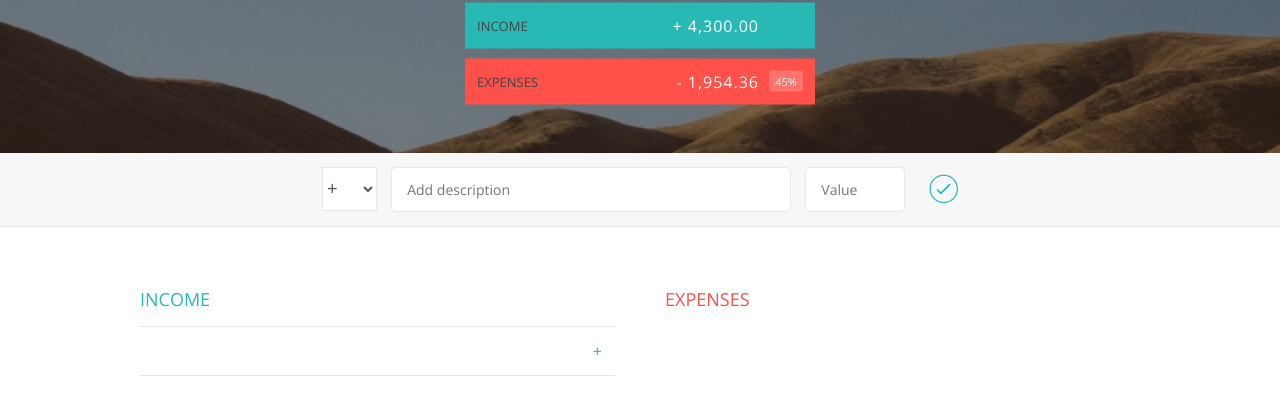
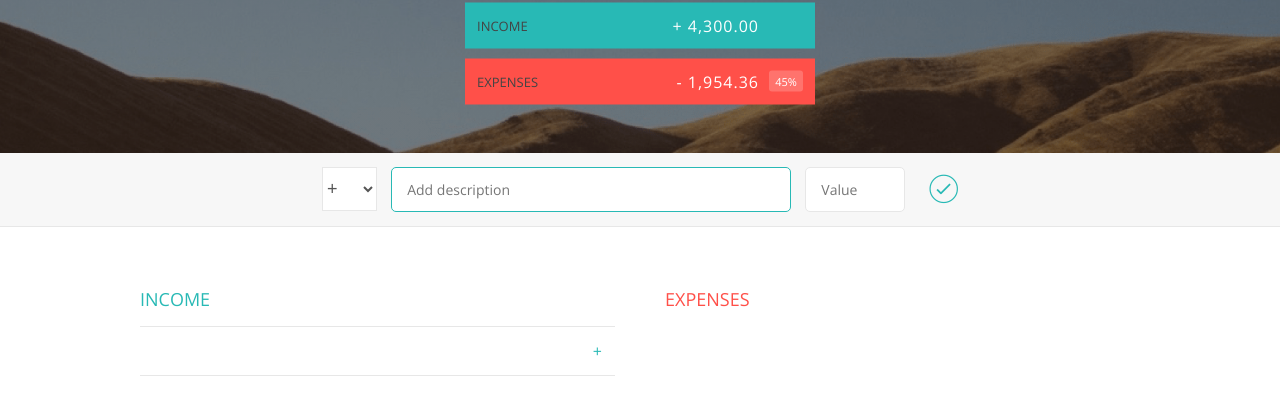
Before and after one commit to dennis-kurochkin/complete-javascript-course, a plain HTML site: page 6-budgety/starter/index.html in a window 1280 px wide. Both pictures are taken after a click on the button 943 px from the left and 357 px from the top of the page. Shown: the part 167-582 px from the top of the page. Drawn offline with nearby package versions, Linux system fonts and the light colour scheme.

Commit message:
Add switching focus to the first input

```diff
--- a/6-budgety/starter/app.js
+++ b/6-budgety/starter/app.js
@@ -139,6 +139,8 @@ var UIController = (function () {
         .forEach(function (input) {
           input.value = '';
         });
+
+      document.querySelector(DOMStrings.inputDescription).focus();
     },
     getDOMStrings: function () {
       return DOMStrings;
--- a/6-budgety/starter/index.html
+++ b/6-budgety/starter/index.html
@@ -42,7 +42,7 @@
                         <option value="inc" selected>+</option>
                         <option value="exp">-</option>
                     </select>
-                    <input type="text" class="add__description" placeholder="Add description">
+                    <input type="text" class="add__description" placeholder="Add description" autofocus>
                     <input type="number" class="add__value" placeholder="Value">
                     <button class="add__btn"><i class="ion-ios-checkmark-outline"></i></button>
                 </div>
```
